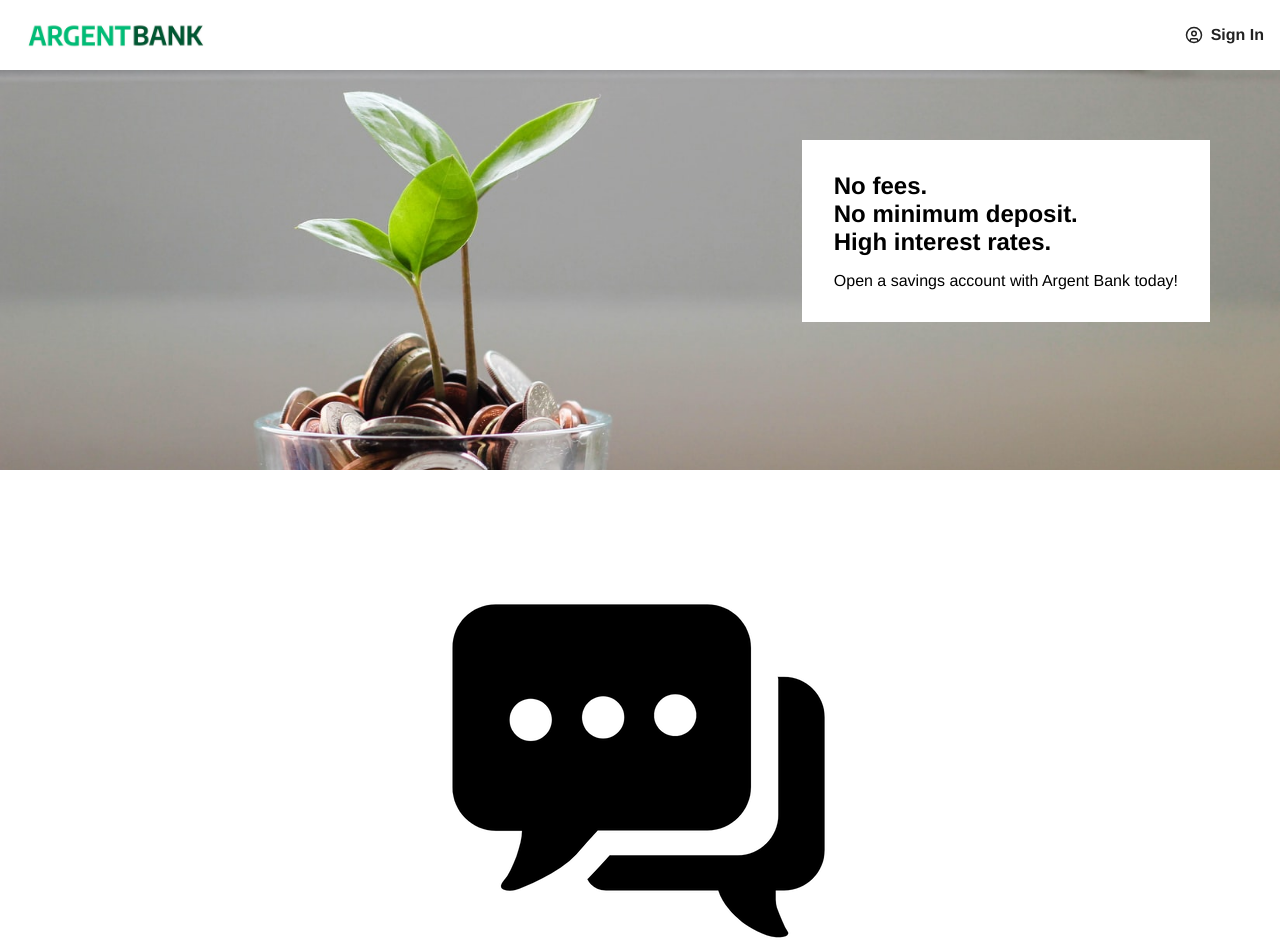
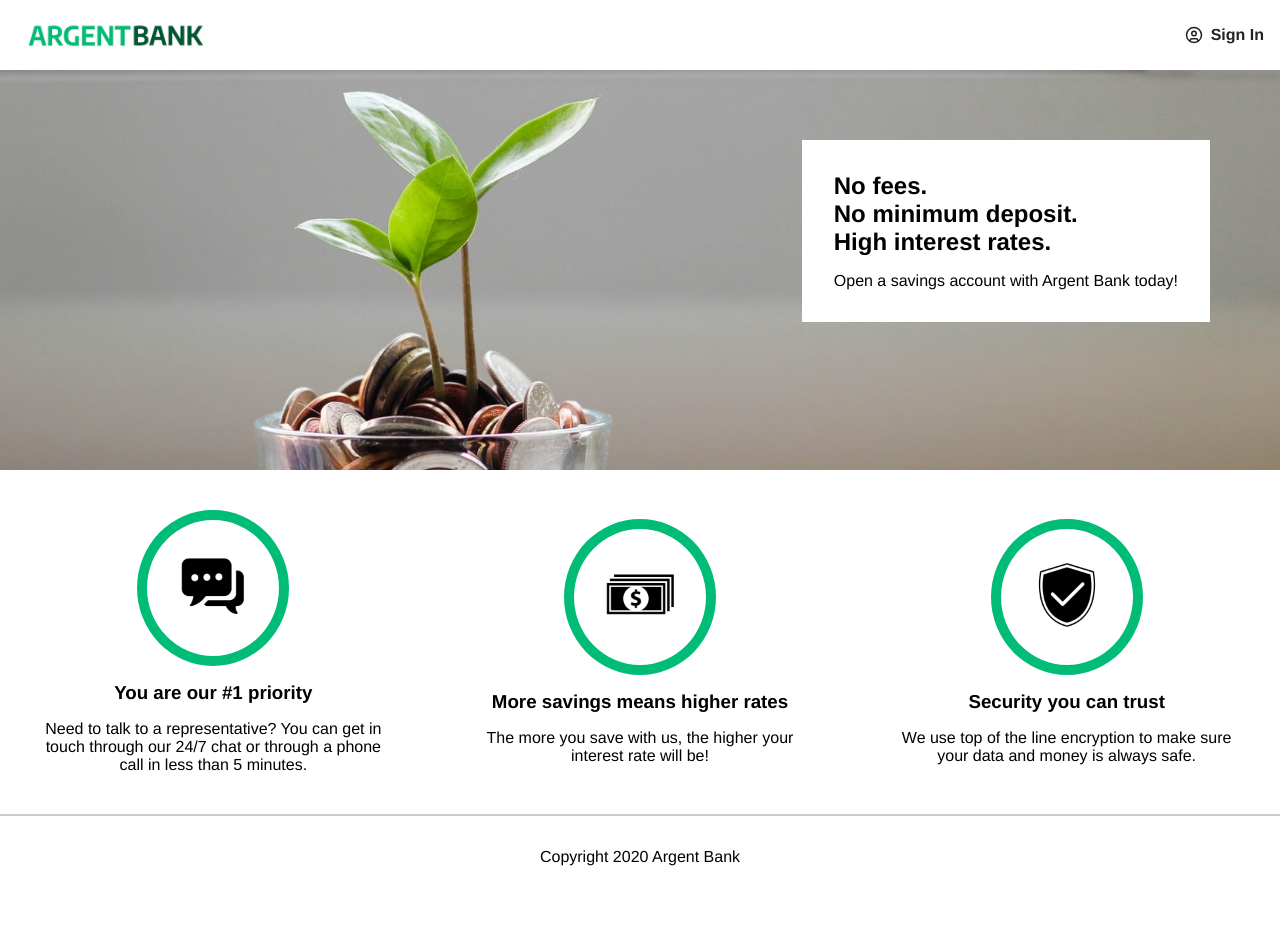
Before and after one commit to SebLau02/OCR-Utilisez_une_API_pour_un_compte_utilisateur_bancaire_avec_React, a React (Vite) app: page / in a window 1280 px wide. Shown: the top 952 px of the page. After the commit the page ends 890 px from the top, so only its background shows below. Built offline with nearby package versions, Linux system fonts and the light colour scheme.

Commit message:
add: footer and header

```diff
--- a/src/components/FeatureItem/FeatureItem.tsx
+++ b/src/components/FeatureItem/FeatureItem.tsx
@@ -6,9 +6,24 @@ interface Props {
 function FeatureItem({ img, title, text }: Props) {
   return (
     <div className="d-flex flex-column align-center justify-center gap-2">
-      <img src={img} alt={title} />
+      <div
+        style={{
+          borderRadius: "50%",
+          border: "10px solid #00bc77",
+          padding: 16,
+        }}
+      >
+        <img
+          src={img}
+          alt={title}
+          style={{
+            maxWidth: 100,
+          }}
+        />
+      </div>
+
       <h3>{title}</h3>
-      <p>{text}</p>
+      <p className="text-center">{text}</p>
     </div>
   );
 }
--- /dev/null
+++ b/src/components/Footer/Footer.tsx
@@ -0,0 +1,14 @@
+function Footer() {
+  return (
+    <div
+      style={{
+        borderTop: "2px solid #ccc",
+        padding: "2rem 0 1.5rem",
+      }}
+    >
+      <p className="text-center">Copyright 2020 Argent Bank</p>
+    </div>
+  );
+}
+
+export default Footer;
--- a/src/components/RootLayout.tsx
+++ b/src/components/RootLayout.tsx
@@ -1,5 +1,6 @@
 import React from "react";
 import TopBar from "./TopBar";
+import Footer from "./Footer/Footer";
 
 interface Props {
   children: React.ReactNode;
@@ -9,6 +10,8 @@ function RootLayout({ children }: Props) {
     <>
       <TopBar />
       {children}
+
+      <Footer />
     </>
   );
 }
--- a/src/pages/Home/Home.tsx
+++ b/src/pages/Home/Home.tsx
@@ -34,6 +34,14 @@ function Home() {
         </article>
       </div>
 
+      <div
+        style={{
+          display: "grid",
+          gridTemplateColumns: "repeat(auto-fit, minmax(300px, 1fr))",
+          gap: "5rem",
+          padding: "2.5rem",
+        }}
+      >
         {FEATURES.map((feature, i) => (
           <FeatureItem
             key={i}
@@ -42,6 +50,7 @@ function Home() {
             text={feature.text}
           />
         ))}
+      </div>
     </RootLayout>
   );
 }
--- a/src/style/utilities/utilities.scss
+++ b/src/style/utilities/utilities.scss
@@ -99,6 +99,12 @@ $autos: auto;
   }
 }
 
+$textAlign: left, right, center, justify;
+@each $prop in $textAlign {
+  .text-#{$prop} {
+    text-align: $prop;
+  }
+}
 $position: relative, absolute, fixed, sticky;
 @each $prop in $position {
   .#{$prop} {
```
Lines whose indentation alone changed are shown as unchanged.
